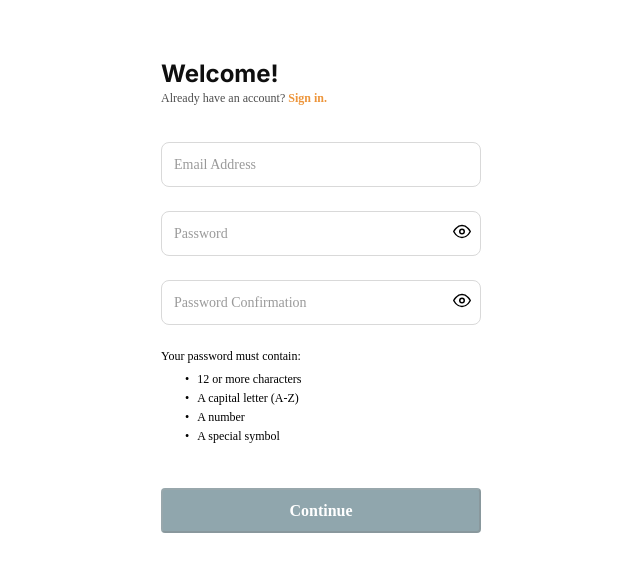
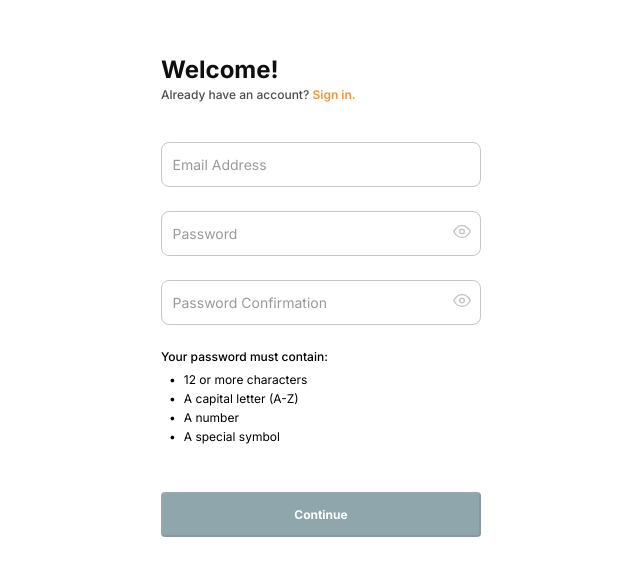
Before and after one commit to calblueprint/ecovet-global, a Next.js app: page /auth/signup in a window 1280 px wide. Shown: the part 104-680 px from the top of the page, without its empty margins (319-959 px from the left). Built offline with nearby package versions, Linux system fonts and the light colour scheme; no server answers.

Commit message:
style: sign-up page

```diff
--- a/app/auth/signup/page.tsx
+++ b/app/auth/signup/page.tsx
@@ -45,31 +45,29 @@ export default function Login() {
   };
 
   return (
-    <>
     <S.Main>
       <S.Container>
-          <S.introText>
+        <S.IntroText>
           <S.WelcomeTag>
             <h2> Welcome! </h2>
           </S.WelcomeTag>
-            <S.signInTag>
+          <S.SignInTag>
             {" "}
-              Already have an account?{" "}
-              <Link href="/auth/login"> Sign in. </Link>
-            </S.signInTag>
-          </S.introText>
-          <S.inputFields>
-            <S.emailAddressButton>
-              <S.input
+            Already have an account? <Link href="/auth/login"> Sign in. </Link>
+          </S.SignInTag>
+        </S.IntroText>
+        <S.InputFields>
+          <S.EmailAddressDiv>
+            <S.Input
               name="email"
               placeholder="Email Address"
               onChange={e => setEmail(e.target.value)}
               value={email}
             />{" "}
-            </S.emailAddressButton>
-            <S.passwordButton>
+          </S.EmailAddressDiv>
+          <S.PasswordDiv>
             <div style={{ position: "relative", width: "100%" }}>
-                <S.input
+              <S.Input
                 name="password"
                 placeholder="Password"
                 type={showPassword ? "text" : "password"}
@@ -86,10 +84,10 @@ export default function Login() {
                 {showPassword ? <FiEyeOff size={18} /> : <FiEye size={18} />}
               </S.VisibilityToggle>
             </div>
-            </S.passwordButton>
-            <S.passwordConfirmButton>
+          </S.PasswordDiv>
+          <S.PasswordConfirmDiv>
             <div style={{ position: "relative", width: "100%" }}>
-                <S.input
+              <S.Input
                 type={showPassword ? "text" : "password"}
                 placeholder="Password Confirmation"
                 value={confirmPassword}
@@ -102,14 +100,11 @@ export default function Login() {
                 {showPassword ? <FiEyeOff size={18} /> : <FiEye size={18} />}
               </S.VisibilityToggle>
             </div>
-            </S.passwordConfirmButton>
-            <S.passwordCheckBox>
+          </S.PasswordConfirmDiv>
+          <S.PasswordCheckBox>
             Your password must contain:
             <ul>
-                <S.PasswordRule
-                  $touched={passwordTouched}
-                  $valid={rules.length}
-                >
+              <S.PasswordRule $touched={passwordTouched} $valid={rules.length}>
                 {passwordTouched ? rules.length ? <FiCheck /> : <FiX /> : "•"}
                 <span>12 or more characters</span>
               </S.PasswordRule>
@@ -128,10 +123,7 @@ export default function Login() {
                 )}
                 <span> A capital letter (A-Z)</span>
               </S.PasswordRule>
-                <S.PasswordRule
-                  $touched={passwordTouched}
-                  $valid={rules.number}
-                >
+              <S.PasswordRule $touched={passwordTouched} $valid={rules.number}>
                 {passwordTouched ? rules.number ? <FiCheck /> : <FiX /> : "•"}
                 <span> A number</span>
               </S.PasswordRule>
@@ -151,16 +143,15 @@ export default function Login() {
                 <span>A special symbol</span>
               </S.PasswordRule>
             </ul>
-            </S.passwordCheckBox>
-          </S.inputFields>
-          <S.signUpButton
+          </S.PasswordCheckBox>
+        </S.InputFields>
+        <S.SignUpButton
           onClick={handleSignUp}
           disabled={!isPasswordValid || password !== confirmPassword}
         >
           Continue
-          </S.signUpButton>
+        </S.SignUpButton>
       </S.Container>
     </S.Main>
-    </>
   );
 }
--- a/app/auth/signup/styledComponents.ts
+++ b/app/auth/signup/styledComponents.ts
@@ -1,4 +1,5 @@
 import styled from "styled-components";
+import COLORS from "@/styles/colors";
 
 export const Main = styled.main`
   display: flex;
@@ -22,7 +23,7 @@ export const Container = styled.div`
 `;
 
 export const Heading2 = styled.h2`
-  font-family: "Public Sans";
+  font-family: var(--font-public-sans);
   font-size: 32px;
   font-style: normal;
   font-weight: 700;
@@ -31,40 +32,39 @@ export const Heading2 = styled.h2`
 
 export const WelcomeTag = styled.div`
   width: 100%;
-  height: hug-content;
-  color: var(--Black-100, #0f0f0f);
+  height: fit-content;
+  color: ${COLORS.black100};
 `;
 
-export const signInTag = styled.div`
+export const SignInTag = styled.div`
   color: var(--Black-70, rgba(0, 0, 0, 0.7));
-  font-family: "Public Sans";
+  font-family: {Public_Sans};
   font-size: 12px;
   font-style: normal;
   font-weight: 500;
   line-height: normal;
   width: 100%;
-  height: hug-content;
+  height: fit-content;
   gap: clamp(0, 5rem, 1vw, 1rem);
   margin-top: 1%;
 
   a {
-    color: var(--Tigers-Eye, #ed953b);
+    color: ${COLORS.orange};
     font-weight: 600;
     text-decoration: none;
     cursor: pointer;
   }
 `;
 
-export const introText = styled.div`
+export const IntroText = styled.div`
   width: 100%;
-  height: hug-content;
+  height: fit-content;
 `;
 
-export const inputFields = styled.div`
+export const InputFields = styled.div`
   width: 100%;
-  height: hug-content;
-  padding-top: 36px;
-  padding-bottom: 36px;
+  height: fit-content;
+  padding: 2.5rem 0rem;
   display: flex;
   flex-direction: column;
   align-items: flex-start;
@@ -72,58 +72,58 @@ export const inputFields = styled.div`
   gap: clamp(0, 5rem, 1vw, 1rem);
 `;
 
-export const input = styled.input`
+export const Input = styled.input`
   width: 100%;
   height: 45px;
-  padding: 10px 12px;
-  border: 1px solid var(--Black-20, #d9d9d9);
+  padding: 0.66rem;
+  border: 1px solid ${COLORS.black20};
   border-radius: 8px;
   background-color: var(--White-100, #ffffff);
-  font-family: "Public Sans";
+  font-family: var(--font-public-sans);
   font-size: 14px;
   font-style: normal;
   font-weight: 400;
   line-height: normal;
-  color: var(--Black-100, #0f0f0f);
+  color: ${COLORS.black100};
   &::placeholder {
     color: var(--Black-40, rgba(0, 0, 0, 0.4));
     opacity: 1;
   }
   &:focus {
-    border: 1px solid var(--Dark-Electric-Blue, #476c77);
+    border: 1px solid ${COLORS.darkElectricBlue};
     outline: none;
   }
 `;
 
-export const emailAddressButton = styled.div`
+export const EmailAddressDiv = styled.div`
   width: 100%;
-  height: hug-content;
-  padding-bottom: 8px;
-  font-family: "Public Sans";
+  height: fit-content;
+  padding-bottom: 0.5rem;
+  font-family: var(--font-public-sans);
   font-size: 14px;
   font-style: normal;
   font-weight: 600;
   line-height: normal;
 `;
 
-export const passwordButton = styled.div`
+export const PasswordDiv = styled.div`
   width: 100%;
-  height: hug-content;
-  padding-top: 16px;
-  padding-bottom: 8px;
-  font-family: "Public Sans";
+  height: fit-content;
+  padding-top: 1rem;
+  padding-bottom: 0.5rem;
+  font-family: var(--font-public-sans);
   font-size: 14px;
   font-style: normal;
   font-weight: 600;
   line-height: normal;
 `;
 
-export const passwordConfirmButton = styled.div`
+export const PasswordConfirmDiv = styled.div`
   width: 100%;
-  height: hug-content;
-  padding-top: 16px;
-  padding-bottom: 8px;
-  font-family: "Public Sans";
+  height: fit-content;
+  padding-top: 1rem;
+  padding-bottom: 0.5rem;
+  font-family: var(--font-public-sans);
   font-size: 14px;
   font-style: normal;
   font-weight: 600;
@@ -139,23 +139,23 @@ export const VisibilityToggle = styled.button`
   border: none;
   cursor: pointer;
   font-size: 18px;
-  color: fill= "#C7C6C3";
+  color: #c7c6c3;
 `;
 
-export const passwordCheckBox = styled.div`
+export const PasswordCheckBox = styled.div`
   width: 100%;
-  height: hug-content;
-  padding-top: 16px;
-  font-family: "Public Sans";
+  height: fit-content;
+  padding-top: 1rem;
+  font-family: var(--font-public-sans);
   font-size: 12px;
   font-style: normal;
-  font-weight: 400;
+  font-weight: 500;
   line-height: normal;
   ul {
     list-style-type: disc;
     list-style-position: outside;
-    padding-left: 1.5rem;
-    margin: 0.5rem 0;
+    // padding-left: 1.5rem;
+    margin: 0.5rem;
   }
 
   li {
@@ -168,7 +168,7 @@ export const PasswordRule = styled.li<{ $touched: boolean; $valid: boolean }>`
   align-items: center;
   gap: 0.5rem;
   font-size: 12px;
-  font-weight: 500;
+  font-weight: 400;
   transition: color 0.2s ease;
 
   &::before {
@@ -190,30 +190,29 @@ export const PasswordRule = styled.li<{ $touched: boolean; $valid: boolean }>`
   }
 `;
 
-export const signUpButton = styled.button`
+export const SignUpButton = styled.button`
   width: 100%;
   height: 45px;
-  padding-top: 16px;
-  padding-bottom: 16px;
+  padding: 1rem 0rem;
   display: flex;
   flex-direction: column;
   justify-content: center;
   align-items: center;
   align-self: stretch;
   gap: clamp(0, 5rem, 1vw, 1rem);
-  background-color: var(--Dark-Electric-Blue, #476c77);
-  font-family: "Public Sans";
-  font-size: 16px;
+  background-color: ${COLORS.darkElectricBlue};
+  font-family: var(--font-public-sans);
+  font-size: 12px;
   font-style: normal;
-  font-weight: 600;
+  font-weight: 700;
   line-height: normal;
   color: white;
   cursor: pointer;
   &:hover {
-    background-color: var(--Dark-Electric-Blue, #476c77);
+    background-color: ${COLORS.darkElectricBlue};
   }
   border-radius: 4px;
-  radius-color: var(--Dark-Electric-Blue, #476c77);
+  radius-color: ${COLORS.darkElectricBlue};
   opacity: ${({ disabled }) => (disabled ? 0.6 : 1)};
   cursor: ${({ disabled }) => (disabled ? "not-allowed" : "pointer")};
 `;
--- a/styles/colors.ts
+++ b/styles/colors.ts
@@ -1,7 +1,11 @@
 const COLORS = {
   // Add colors here as needed
   black: "#000000",
+  black20: "#C7C6C3",
+  black100: "#0f0f0f",
   white: "#FBFBFB",
+  orange: "#ed953b",
+  darkElectricBlue: "#476c77",
 };
 
 export default COLORS;
```
Lines whose indentation alone changed are shown as unchanged.
